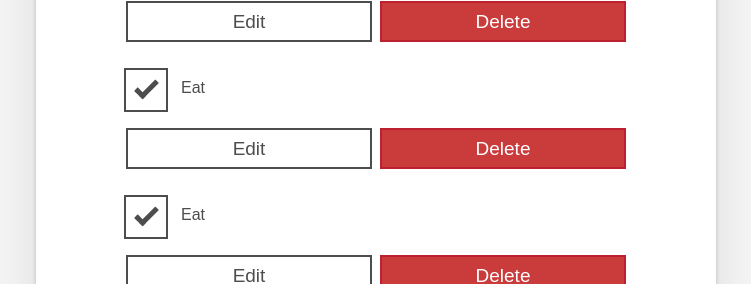
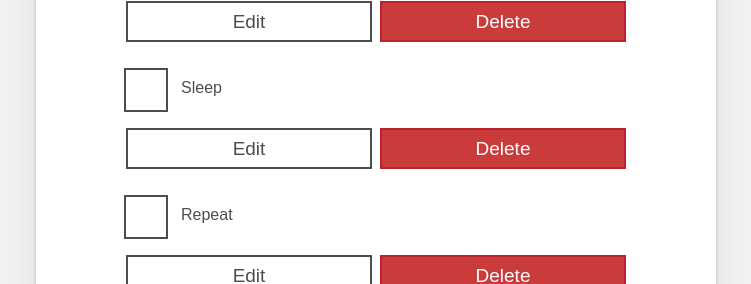
Before and after one commit to muskanqed/React_Todo_App, a React (Create React App) app: page / in a window 1280 px wide. Shown: the part 502-786 px from the top of the page, without its empty margins (264-1015 px from the left). Built offline with nearby package versions, Linux system fonts and the light colour scheme.

Commit message:
making each component unique

```diff
--- a/src/App.js
+++ b/src/App.js
@@ -45,10 +45,9 @@ function App(props) {
         className="todo-list stack-large stack-exception"
         aria-labelledby="list-heading"
       >
-        <Todo/>
-        <Todo/>
-        <Todo/>
-
+        <Todo name="Eat" id="todo-0" completed />
+        <Todo name="Sleep" id="todo-1" />
+        <Todo name="Repeat" id="todo-2" />
       </ul>
     </div>
   );
--- a/src/Components/Todo.jsx
+++ b/src/Components/Todo.jsx
@@ -1,12 +1,12 @@
 import React from "react";
 
-function Todo() {
+function Todo(props) {
   return (
     <li className="todo stack-small">
       <div className="c-cb">
-        <input id="todo-0" type="checkbox" defaultChecked />
-        <label className="todo-label" htmlFor="todo-0">
-          Eat
+        <input id={props.id} type="checkbox" defaultChecked={props.completed} />
+        <label className="todo-label" htmlFor={props.id}>
+          {props.name}
         </label>
       </div>
       <div className="btn-group">
--- a/src/index.js
+++ b/src/index.js
@@ -7,7 +7,7 @@ import reportWebVitals from "./reportWebVitals";
 const root = ReactDOM.createRoot(document.getElementById("root"));
 root.render(
   <React.StrictMode>
-    <App subject="Clarice" wlcome="muskan" />
+    <App />
   </React.StrictMode>
 );
 
```
